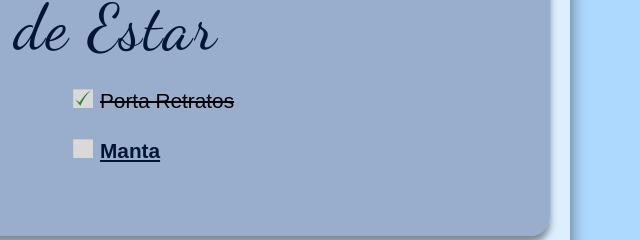
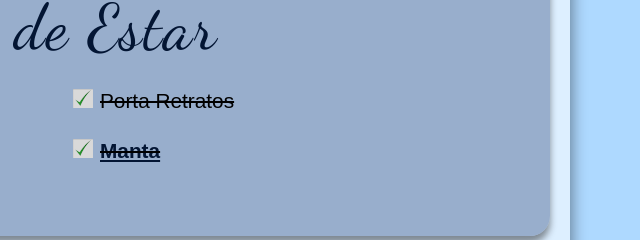
Before and after one commit to Joaoplsr/cha-de-casa-nova, a plain HTML site: page index.html in a window 1280 px wide. Shown: the part 1415-1655 px from the top of the page, 590-1230 px from the left. Drawn offline with Linux system fonts and the light colour scheme.

Commit message:
Update index.html

```diff
--- a/index.html
+++ b/index.html
@@ -94,7 +94,7 @@
 
                     <li id="check">Porta Retratos</li>
 
-                    <li><a href="https://www.amazon.com.br/Cobertor-Casal-Manta-Microfibra-Fleece/dp/B097C3BB8T/ref=asc_df_B097C4S3MR/?tag=googleshopp00-20&linkCode=df0&hvadid=379720772128&hvpos=&hvnetw=g&hvrand=1654674130345004486&hvpone=&hvptwo=&hvqmt=&hvdev=c&hvdvcmdl=&hvlocint=&hvlocphy=1001533&hvtargid=pla-1355470382355&mcid=c3cd0fb66b3838358472ed1d25889d56&th=1" target="_blank" rel="external">Manta</a></li>
+                    <li id="check"><a href="https://www.amazon.com.br/Cobertor-Casal-Manta-Microfibra-Fleece/dp/B097C3BB8T/ref=asc_df_B097C4S3MR/?tag=googleshopp00-20&linkCode=df0&hvadid=379720772128&hvpos=&hvnetw=g&hvrand=1654674130345004486&hvpone=&hvptwo=&hvqmt=&hvdev=c&hvdvcmdl=&hvlocint=&hvlocphy=1001533&hvtargid=pla-1355470382355&mcid=c3cd0fb66b3838358472ed1d25889d56&th=1" target="_blank" rel="external">Manta</a></li>
 
                 </ul>
             </div>
```
